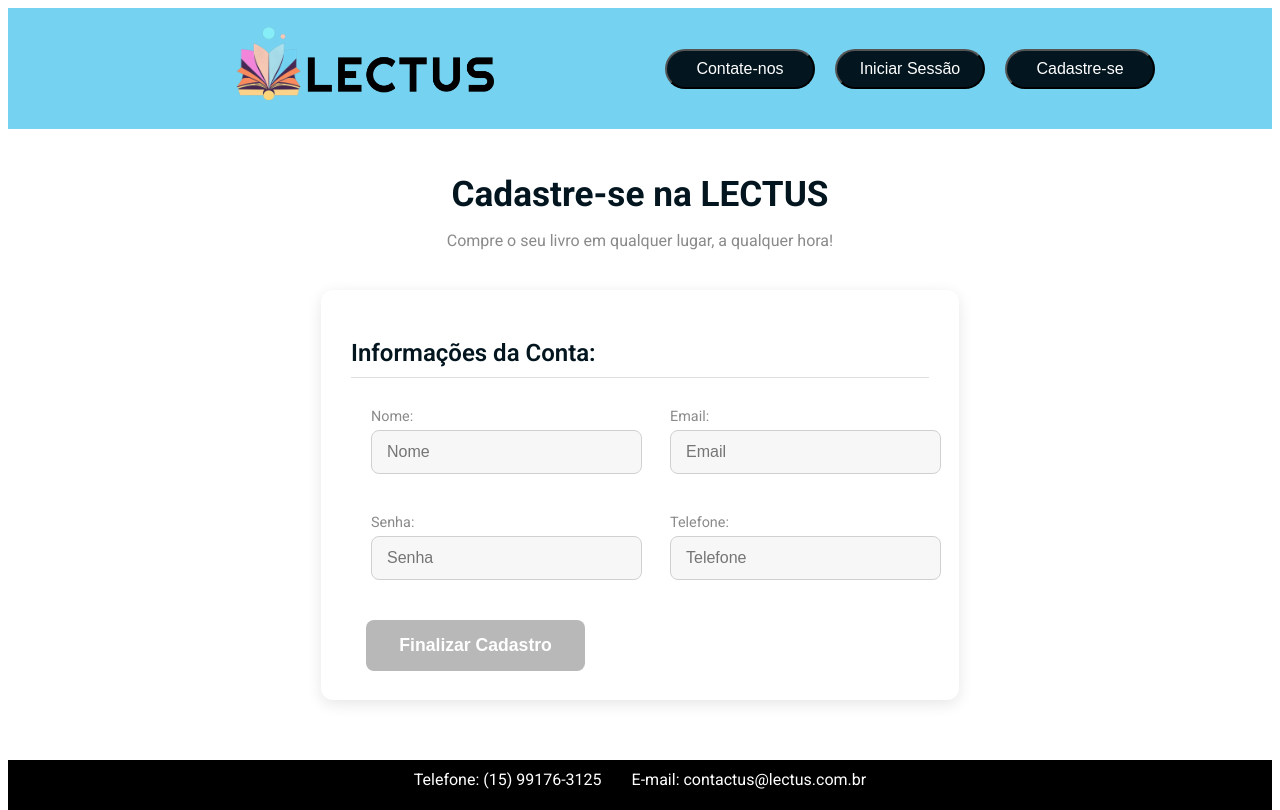
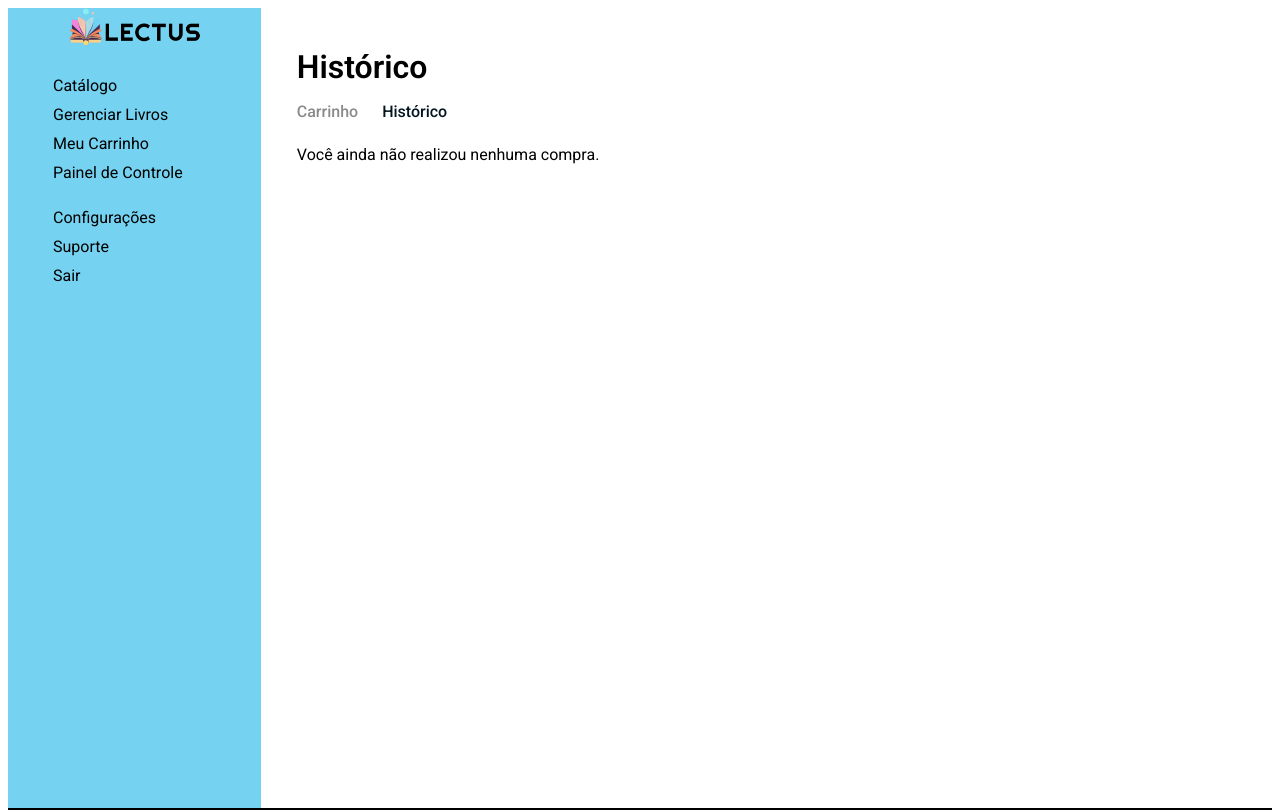
Before and after one commit to serrabruna/Lectus_TP1, an Angular app in the folder Lectus/: page /historico in a window 1280 px wide. Before the commit this address led to /cadastro. Shown: the top 810 px of the page. Built offline with nearby package versions, Linux system fonts and the light colour scheme.

Commit message:
historico

```diff
--- a/Lectus/src/app/app.routes.ts
+++ b/Lectus/src/app/app.routes.ts
@@ -6,6 +6,7 @@ import { ListaCatalogo } from './features/catalogo/lista-catalogo/lista-catalogo
 import { CardLivro } from './features/catalogo/card-livro/card-livro';
 import { LoginForm } from './features/login/login-form/login-form';
 import { Carrinho } from './features/carrinho/carrinho/carrinho';
+import { Historico } from './features/historico/historico';
 
 
 export const routes: Routes = [
@@ -26,6 +27,7 @@ export const routes: Routes = [
       { path: 'catalogo', component: ListaCatalogo },
       { path: 'catalogo/:id', component: CardLivro },
       { path: 'carrinho', component: Carrinho },
+      { path: 'historico', component: Historico },
       { path: '', redirectTo: 'catalogo', pathMatch: 'full' }
     ]
   },
--- a/Lectus/src/app/features/carrinho/carrinho/carrinho.css
+++ b/Lectus/src/app/features/carrinho/carrinho/carrinho.css
@@ -159,10 +159,28 @@
     cursor: pointer;
     font-weight: 500;
 }
+a.primary:hover{
+    background: var(--branco);
+    color: var(--preto-botoes);
+    border: 1px solid var(--preto-botoes);
+}
 
 .btn.primary:hover {
     opacity: 0.9;
 }
+
 .atual{
     color: var(--preto-botoes);
 }
+.vazio{
+    display: flex;
+    flex-direction: column;
+    align-items: center;
+    gap: 8px;
+    justify-content: center;
+}
+.vazio p{
+    font-size: 2rem;
+    font-weight: 600;
+    margin-bottom: 16px;
+}
--- a/Lectus/src/app/features/carrinho/carrinho/carrinho.html
+++ b/Lectus/src/app/features/carrinho/carrinho/carrinho.html
@@ -1,14 +1,15 @@
 <section class="carrinho">
     <h2 class="topo">Meu Carrinho</h2>
     <div class="links">
-        <a class="atual">Carrinho</a>
-        <a>Historico</a>
+        <a class="atual" (click)="irCarrinho()">Carrinho</a>
+        <a (click)="irHistorico()">Historico</a>
     </div>
 
     @if(livros().length === 0){
-    <p>Seu carrinho esta vazio</p>
+    <div class="vazio">
+    <p>Seu carrinho está vazio!</p>
     <a class="btn primary" (click)="continuarComprando()">Continuar comprando</a>
-
+    </div>
     }@else{
     <div class="lista">
         @for(item of livros(); track item.livro.id){
--- a/Lectus/src/app/features/carrinho/carrinho/carrinho.ts
+++ b/Lectus/src/app/features/carrinho/carrinho/carrinho.ts
@@ -2,6 +2,7 @@ import { CommonModule } from '@angular/common';
 import { Component, inject } from '@angular/core';
 import { CarrinhoService } from '../services/carrinho/carrinho.service';
 import { Router } from '@angular/router';
+import { HistoricoService } from '../../historico/services/historico/historico.service';
 
 @Component({
   selector: 'app-carrinho',
@@ -12,6 +13,7 @@ import { Router } from '@angular/router';
 export class Carrinho {
   private carrinho = inject(CarrinhoService);
   private router = inject(Router);
+  private historicoService = inject(HistoricoService);
 
   livros = this.carrinho.itens;
   total = this.carrinho.valorTotal;
@@ -31,12 +33,28 @@ export class Carrinho {
     this.carrinho.limpar();
   }
   checkout() {
+    const pedido = {
+      id: Date.now(),
+      data: new Date(),
+      itens: this.livros(),
+      total: this.total()
+    };
+
+    this.historicoService.registrarPedido(pedido);
+
     alert(`Simulando checkout. Total: R$ ${this.total().toFixed(2)}`);
     this.limpar();
     this.router.navigate(['/livros']);
+
   }
   continuarComprando() {
     this.router.navigate(['/catalogo']);
   }
+  irCarrinho() {
+    this.router.navigate(['/carrinho']);
+  }
+  irHistorico() {
+    this.router.navigate(['/historico']);
+  }
 
 }
--- /dev/null
+++ b/Lectus/src/app/features/historico/historico.css
@@ -0,0 +1,71 @@
+.historico {
+    max-width: 1200px;
+    margin: 40px auto;
+    padding: 0 16px;
+    margin-left: 20px;
+}
+
+/* ===== TOPO ===== */
+.topo {
+    font-size: 2rem;
+    font-weight: 600;
+    margin-bottom: 16px;
+}
+
+.historico>div:first-of-type {
+    display: flex;
+    gap: 24px;
+    margin-bottom: 24px;
+}
+
+.links {
+    text-decoration: none;
+    font-weight: 500;
+    color: var(--cinza);
+    cursor: pointer;
+}
+
+.atual{
+    color: var(--preto-botoes);
+}
+
+/* ===== ITEM ===== */
+.item {
+    display: flex;
+    gap: 16px;
+    padding: 16px;
+    border: 1px solid #eee;
+    border-radius: 12px;
+    background: var(--branco);
+}
+
+.item img {
+    width: 80px;
+    height: 120px;
+    object-fit: cover;
+    border-radius: 8px;
+    border: 1px solid #eee;
+}
+
+.info {
+    flex: 1;
+    display: flex;
+    flex-direction: column;
+}
+
+.info h3{
+    margin-top: 0px;
+    font-size: 1.15rem;
+    font-weight: 500;
+}
+.info p{
+    margin-top: 0px;
+}
+.titulo{
+        margin-top: 0px;
+
+}
+.preco {
+    margin-top: 0px;
+    font-weight: 600;
+}
--- /dev/null
+++ b/Lectus/src/app/features/historico/historico.html
@@ -0,0 +1,34 @@
+<section class="historico">
+    <h2 class="topo">Histórico</h2>
+
+    <div class="links">
+        <a (click)="irCarrinho()">Carrinho</a>
+        <a class="atual">Histórico</a>
+    </div>
+
+    @if (pedidos().length === 0) {
+    <p>Você ainda não realizou nenhuma compra.</p>
+    } @else {
+
+    @for (pedido of pedidos(); track pedido.id) {
+
+    <div class="pedido">
+        <h3>Pedido #{{ pedido.id }}</h3>
+        <p class="data">{{ pedido.data | date:'dd/MM/yyyy HH:mm' }}</p>
+
+        @for (item of pedido.itens; track item.livro.id) {
+        <div class="item">
+            <img class="thumb" [src]="item.livro.imageURL" [alt]="item.livro.titulo">
+
+            <div class="info">
+                <h4 class="titulo">{{ item.livro.titulo }}</h4>
+                <p>Preço: R$ {{ item.livro.preco.toFixed(2) }}</p>
+                <p>Quantidade: {{ item.quantidade }}</p>
+                <strong>Total do pedido: R$ {{ pedido.total.toFixed(2) }}</strong>
+            </div>
+        </div>
+        }
+    </div>
+    }
+    }
+</section>
--- /dev/null
+++ b/Lectus/src/app/features/historico/historico.ts
@@ -0,0 +1,22 @@
+import { Component, inject } from '@angular/core';
+import { Router } from '@angular/router';
+import { HistoricoService } from '../../features/historico/services/historico/historico.service';
+import { CommonModule } from '@angular/common';
+
+@Component({
+  selector: 'app-historico',
+  imports: [CommonModule],
+  templateUrl: './historico.html',
+  styleUrl: './historico.css',
+})
+export class Historico {
+  private router = inject(Router);
+  private historicoService = inject(HistoricoService);
+  pedidos = this.historicoService.pedidos;
+  irCarrinho() {
+    this.router.navigate(['/carrinho']);
+  }
+  irHistorico() {
+    this.router.navigate(['/historico']);
+  }
+}
--- /dev/null
+++ b/Lectus/src/app/features/historico/services/historico/historico.service.ts
@@ -0,0 +1,24 @@
+import { Injectable, signal } from '@angular/core';
+import { Pedido } from '../../../../model/pedido';
+import { ItemPedido } from '../../../../model/item-pedido';
+
+const CHAVE = 'lojatp1_historico';
+
+@Injectable({ providedIn: 'root' })
+export class HistoricoService {
+
+  private _pedidos = signal<Pedido[]>(this.carregar());
+
+  pedidos = this._pedidos;
+
+  private carregar(): Pedido[] {
+    const data = localStorage.getItem(CHAVE);
+    return data ? JSON.parse(data) : [];
+  }
+
+  registrarPedido(pedido: Pedido) {
+    const lista = [...this._pedidos(), pedido];
+    this._pedidos.set(lista);
+    localStorage.setItem(CHAVE, JSON.stringify(lista));
+  }
+}
--- /dev/null
+++ b/Lectus/src/app/model/pedido.ts
@@ -0,0 +1,8 @@
+import { ItemPedido } from './item-pedido';
+
+export interface Pedido {
+  id: number;
+  data: Date;
+  itens: ItemPedido[];
+  total: number;
+}
```
Also changed, not shown: 2 other files (tests, documents, lock files or other folders).
